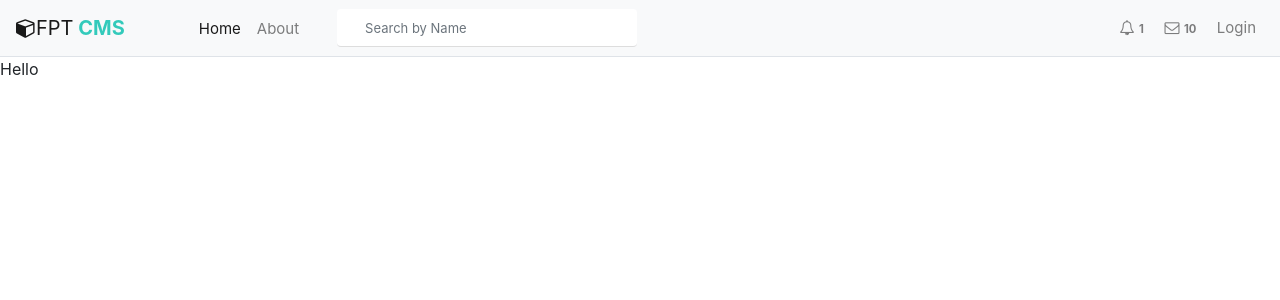
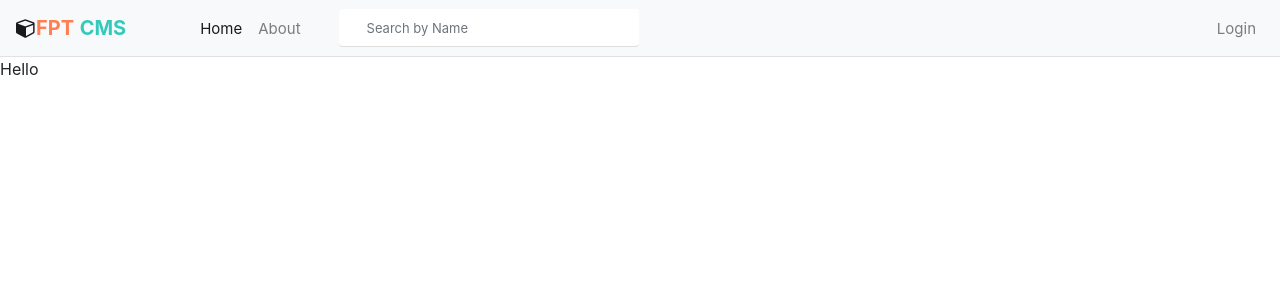
Before and after one commit to bakaemon/Group2WebApp, a Node server app: page / in a window 1280 px wide. Shown: the top 300 px of the page. Run offline with Node 20, Linux system fonts and the light colour scheme; some libraries are stand-ins or nearby versions.

Commit message:
updated navbar

```diff
--- a/views/partials/navbar.hbs
+++ b/views/partials/navbar.hbs
@@ -1,5 +1,5 @@
 <nav class="navbar navbar-expand-xl navbar-light bg-light">
-    <a href="#" class="navbar-brand"><i class="fa fa-cube"></i>FPT<b> CMS</b></a>
+    <a href="/" class="navbar-brand"><i class="fa fa-cube"></i><b style="color: coral;">FPT</b> <b>CMS</b></a>
     <button type="button" class="navbar-toggler" data-toggle="collapse" data-target="#navbarCollapse">
         <span class="navbar-toggler-icon"></span>
     </button>
@@ -24,8 +24,8 @@
             </div>
         </form>
         <div class="navbar-nav ml-auto">
-            <a href="#" class="nav-item nav-link notifications"><i class="fa fa-bell-o"></i><span class="badge">1</span></a>
-            <a href="#" class="nav-item nav-link messages"><i class="fa fa-envelope-o"></i><span class="badge">10</span></a></a>
+            {{!-- <a href="#" class="nav-item nav-link notifications"><i class="fa fa-bell-o"></i><span class="badge">1</span></a>
+            <a href="#" class="nav-item nav-link messages"><i class="fa fa-envelope-o"></i><span class="badge">10</span></a></a> --}}
             {{#if (isdefined user)}}
             <div class="nav-item dropdown">
                 <a href="#" data-toggle="dropdown" class="nav-link dropdown-toggle user-action">{{user.username}}<b
```
